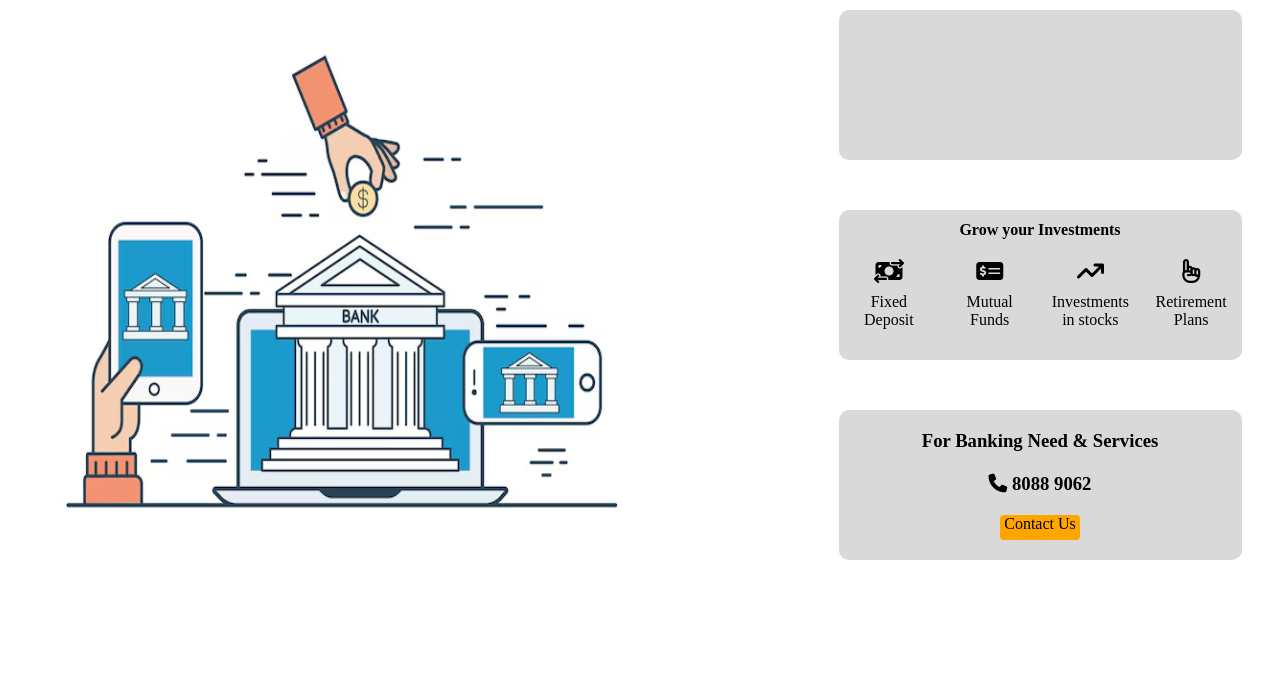
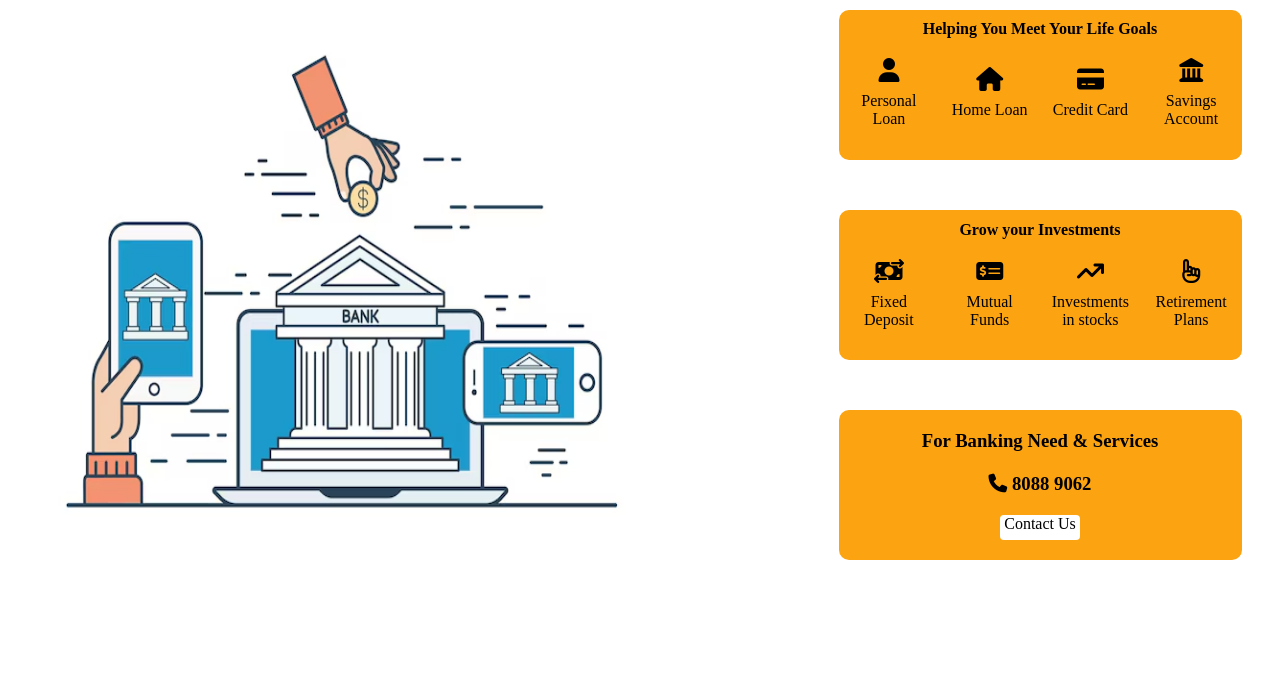
Before and after one commit to Addithya-Sri/OIBSIP-Landing-page, a plain HTML site: page index.html in a window 1280 px wide. Shown: the part 116-800 px from the top of the page. Drawn offline with Linux system fonts and the light colour scheme; files whose address does not match are found by name.

Commit message:
Done with hero page

```diff
--- a/index.html
+++ b/index.html
@@ -29,8 +29,27 @@
         <img class="centre" src="C:\Users\Adithya\Desktop\Internship-Task1\Landing-page\OIBSIP-Landing-page\hero-page.avif">
         <div class="container">
             <div class="one">
+                <ul>
+                    <h4>Helping You Meet Your Life Goals</h4>
+                    <li>
+                        <i class="fa-solid fa-user"></i>
+                      <p>Personal Loan</p>
+                    </li>
+                    <li>
+                        <i class="fa-solid fa-house"></i>
+                      <p>Home Loan</p>
+                    </li>
+                    <li>
+                        <i class="fa-solid fa-credit-card"></i>
+                      <p>Credit Card</p>
+                    </li>
+                    <li>
+                        <i class="fa-solid fa-landmark"></i>
+                      <p>Savings Account</p>
+                    </li>
+                  </ul>
+            </div>
 
-            </div>
             <div class="two">
                 <ul>
                   <h4>Grow your Investments</h4>
@@ -66,10 +85,7 @@
     </div>
     </header>
 
-    <main>
 
-
-    </main>
 
 </body>
 </html>
--- a/style.css
+++ b/style.css
@@ -40,6 +40,9 @@ body {
 
 a {
     columns: #353535;
+    font-family: 'Franklin Gothic Medium', 'Arial Narrow', Arial, sans-serif;
+    font-weight: 200;
+    font-size: large;
 }
 
 a:hover {
@@ -60,6 +63,7 @@ a:hover {
     flex-direction: column;
     align-items: end;
     justify-content: space-around;
+
 }
 
 .hero {
@@ -98,6 +102,7 @@ a:hover {
 
 .two {
     text-align: center;
+    background-color: #FCA311;
   }
 
   .two ul {
@@ -136,7 +141,7 @@ a:hover {
  .contact {
     height: 25px;
     width: 80px;
-    background-color: orange;
+    background-color: white;
     border-radius: 4px;
     display: flex;
     justify-content: center;
@@ -149,4 +154,54 @@ a:hover {
     flex-direction: column;
     justify-content: space-evenly;
     align-items: center;
+    background-color: #FCA311;
  }
+
+
+ .one {
+    text-align: center;
+    background-color: #FCA311;
+  }
+
+  .one ul {
+    list-style: none;
+    padding: 0;
+    display: flex;
+    justify-content: space-around;
+    align-items: center;
+    flex-wrap: wrap;
+    margin-top: 10px;
+  }
+
+  .one h4 {
+    width: 100%;
+    text-align: center;
+    margin-bottom: 20px;
+  }
+
+  .one li {
+    display: flex;
+    flex-direction: column;
+    align-items: center;
+    width: 20%;
+    margin-bottom: 20px;
+
+  }
+
+  .one i {
+    font-size: 24px;
+    margin-bottom: 10px;
+  }
+
+  .one p {
+    margin: 0;
+    text-align: center;
+ }
+
+.one p:hover {
+    color: white;
+}
+
+.two p:hover {
+    color: white;
+}
```
